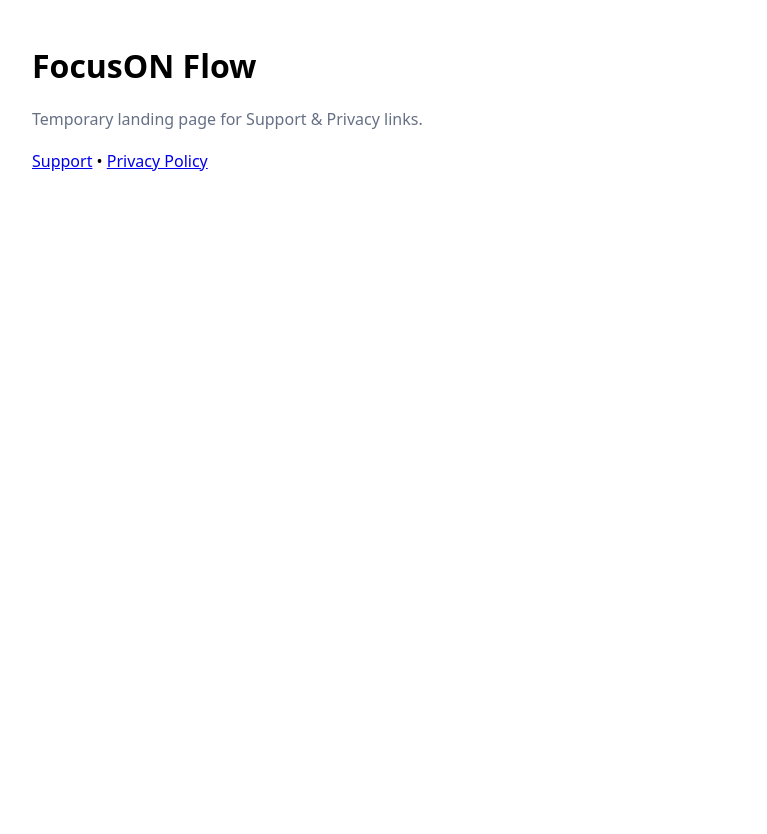
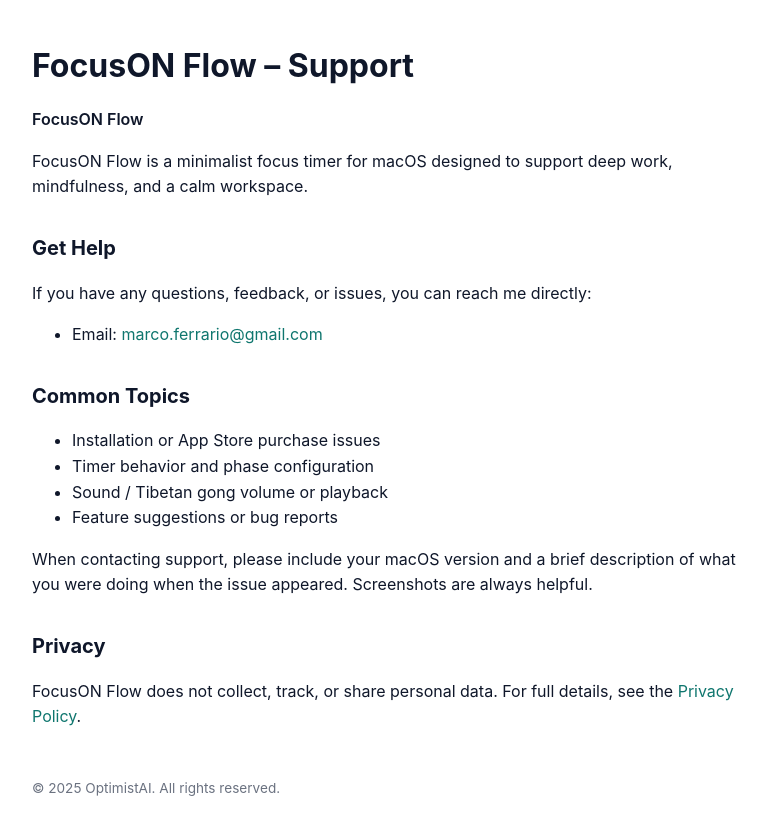
Before and after one commit to marcoNEEV/focuson-site, a plain HTML site: page docs/index.html in a window 1280 px wide. Shown: the whole page, without its empty margins (248-1015 px from the left). Before the commit the page ends 800 px from the top, so only its background shows below. Drawn offline with Linux system fonts and the light colour scheme.

Commit message:
create support page
Updated the HTML structure and content for the support page, enhancing styling and adding information about contacting support.

```diff
--- a/docs/index.html
+++ b/docs/index.html
@@ -1,18 +1,84 @@
-<!doctype html>
+<!DOCTYPE html>
 <html lang="en">
 <head>
-  <meta charset="utf-8" />
-  <meta name="viewport" content="width=device-width,initial-scale=1" />
-  <title>FocusON Flow</title>
+  <meta charset="UTF-8" />
+  <title>FocusON Flow – Support</title>
+  <meta name="viewport" content="width=device-width, initial-scale=1" />
   <style>
-    body{font-family:system-ui,-apple-system,Segoe UI,Roboto,Helvetica,Arial,sans-serif;max-width:720px;margin:40px auto;padding:0 16px;line-height:1.6}
-    h1{margin:0 0 8px}
-    .muted{color:#667085}
+    body {
+      font-family: -apple-system, BlinkMacSystemFont, "SF Pro Text", system-ui, sans-serif;
+      max-width: 720px;
+      margin: 40px auto;
+      padding: 0 16px;
+      line-height: 1.6;
+      color: #0f172a;
+    }
+    h1 {
+      font-size: 2rem;
+      margin-bottom: 0.25rem;
+    }
+    h2 {
+      margin-top: 2rem;
+      font-size: 1.25rem;
+    }
+    a {
+      color: #0f766e;
+      text-decoration: none;
+    }
+    a:hover {
+      text-decoration: underline;
+    }
+    .app-name {
+      font-weight: 600;
+    }
+    footer {
+      margin-top: 3rem;
+      font-size: 0.85rem;
+      color: #6b7280;
+    }
   </style>
 </head>
 <body>
-  <h1>FocusON Flow</h1>
-  <p class="muted">Temporary landing page for Support & Privacy links.</p>
-  <p><a href="./support.html">Support</a> • <a href="./privacy.html">Privacy Policy</a></p>
+  <h1>FocusON Flow – Support</h1>
+  <p class="app-name">FocusON Flow</p>
+  <p>
+    FocusON Flow is a minimalist focus timer for macOS designed to support deep work,
+    mindfulness, and a calm workspace.
+  </p>
+
+  <h2>Get Help</h2>
+  <p>
+    If you have any questions, feedback, or issues, you can reach me directly:
+  </p>
+  <ul>
+    <li>Email: <a href="mailto:marco.ferrario@gmail.com">marco.ferrario@gmail.com</a></li>
+  </ul>
+
+  <h2>Common Topics</h2>
+  <ul>
+    <li>Installation or App Store purchase issues</li>
+    <li>Timer behavior and phase configuration</li>
+    <li>Sound / Tibetan gong volume or playback</li>
+    <li>Feature suggestions or bug reports</li>
+  </ul>
+
+  <p>
+    When contacting support, please include your macOS version and a brief description
+    of what you were doing when the issue appeared. Screenshots are always helpful.
+  </p>
+
+  <h2>Privacy</h2>
+  <p>
+    FocusON Flow does not collect, track, or share personal data. For full details, see the
+    <a href="privacy.html">Privacy Policy</a>.
+  </p>
+
+  <footer>
+    &copy; <span id="year"></span> OptimistAI. All rights reserved.
+  </footer>
+
+  <script>
+    document.getElementById("year").textContent = new Date().getFullYear();
+  </script>
 </body>
 </html>
```
